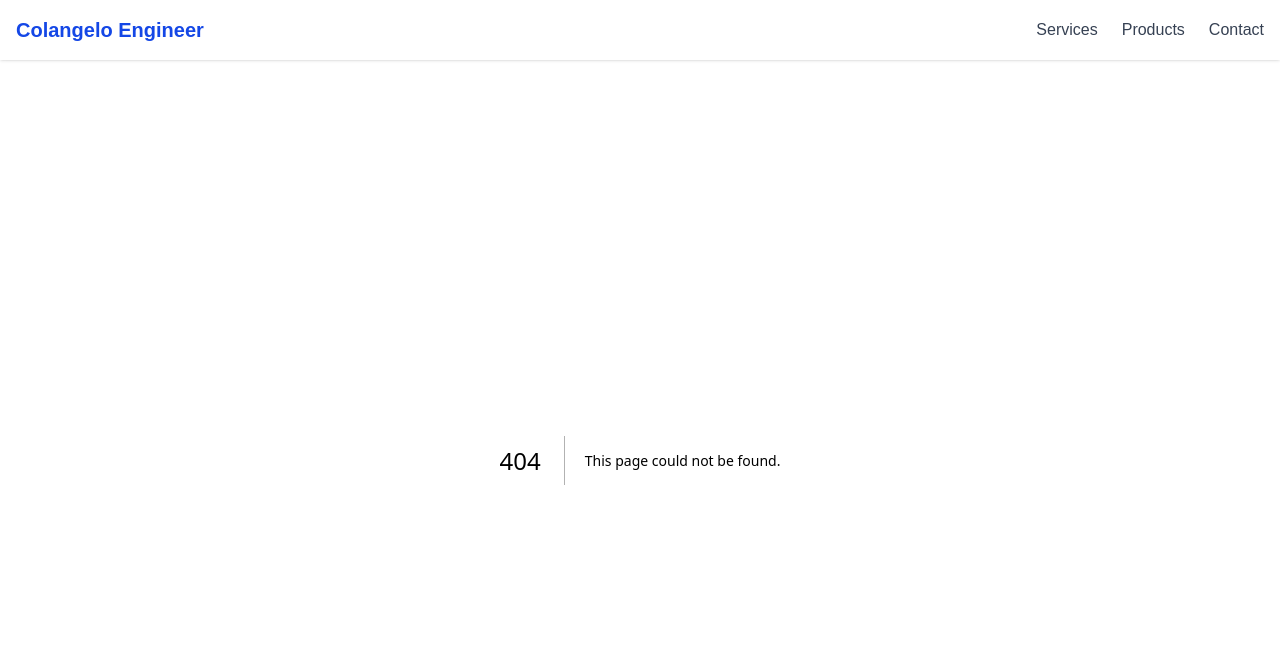
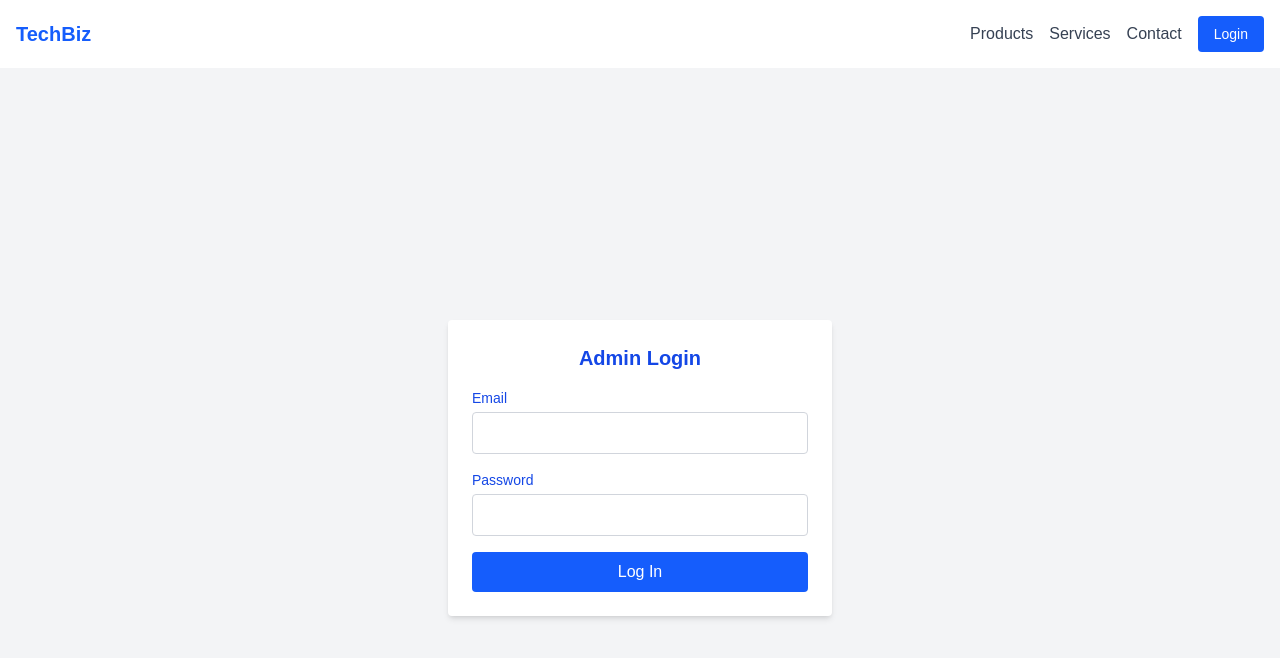
Before and after one commit to Bzenker29/WebDesignProject, a Next.js app in the folder techbiz-site/: page /login in a window 1280 px wide. Before the commit this address had no page. Shown: the top 658 px of the page. Built offline with nearby package versions, Linux system fonts and the light colour scheme; no server answers.

Commit message:
creating admin security and admin product creation form

```diff
--- /dev/null
+++ b/techbiz-site/src/app/admin/page.tsx
@@ -0,0 +1,55 @@
+"use client";
+
+import { useEffect, useState } from "react";
+import { onAuthStateChanged } from "firebase/auth";
+import { auth } from "@/lib/firebase";
+import { useRouter } from "next/navigation";
+import { isAdmin } from "@/lib/checkAdmin";
+import AddProductForm from "@/components/AddProductForm";
+
+
+export default function AdminPage() {
+  const [user, setUser] = useState<any>(null);
+  const [isAuthorized, setIsAuthorized] = useState(false);
+  const router = useRouter();
+
+  useEffect(() => {
+    const unsubscribe = onAuthStateChanged(auth, async (currentUser) => {
+      if (!currentUser) {
+        router.push("/login");
+      } else {
+        setUser(currentUser);
+        const admin = await isAdmin(currentUser.uid);
+        if (!admin) {
+          router.push("/unauthorized"); // create this page to show "Access Denied"
+        } else {
+          setIsAuthorized(true);
+        }
+      }
+    });
+    return () => unsubscribe();
+  }, []);
+
+  if (!isAuthorized) {
+    return (
+      <main className="min-h-screen flex items-center justify-center bg-gray-100">
+        <p>Checking access...</p>
+      </main>
+    );
+  }
+
+  return (
+    <main className="min-h-screen bg-gray-50 px-4 py-16">
+      <div className="max-w-3xl mx-auto space-y-8">
+        <div>
+          <h1 className="text-2xl font-bold mb-2 text-blue-700">Admin Panel</h1>
+          <p className="mb-4 text-gray-600">Welcome, {user.email}</p>
+        </div>
+
+        {/* ✅ Add Product Form here */}
+        <AddProductForm />
+      </div>
+    </main>
+  );
+
+}
--- /dev/null
+++ b/techbiz-site/src/app/login/page.tsx
@@ -0,0 +1,55 @@
+"use client";
+
+import { useState } from "react";
+import { signInWithEmailAndPassword } from "firebase/auth";
+import { auth } from "@/lib/firebase";
+import { useRouter } from "next/navigation";
+
+export default function LoginPage() {
+  const [email, setEmail] = useState("");
+  const [password, setPassword] = useState("");
+  const [error, setError] = useState("");
+  const router = useRouter();
+
+  async function handleLogin(e: React.FormEvent) {
+    e.preventDefault();
+    try {
+      await signInWithEmailAndPassword(auth, email, password);
+      router.push("/admin");
+    } catch (err) {
+      setError("Invalid email or password");
+    }
+  }
+
+  return (
+    <main className="min-h-screen flex items-center justify-center bg-gray-100 px-4">
+      <form onSubmit={handleLogin} className="bg-white shadow-md p-6 rounded w-full max-w-sm space-y-4">
+        <h1 className="text-xl font-semibold text-center text-blue-700">Admin Login</h1>
+        {error && <p className="text-red-500 text-sm">{error}</p>}
+        <div>
+          <label className="block text-sm mb-1 text-blue-700">Email</label>
+          <input
+            type="email"
+            className="w-full border border-gray-300 p-2 rounded text-blue-700"
+            value={email}
+            onChange={(e) => setEmail(e.target.value)}
+            required
+          />
+        </div>
+        <div>
+          <label className="block text-sm mb-1 text-blue-700">Password</label>
+          <input
+            type="password"
+            className="w-full border border-gray-300 p-2 rounded text-blue-700"
+            value={password}
+            onChange={(e) => setPassword(e.target.value)}
+            required
+          />
+        </div>
+        <button type="submit" className="w-full bg-blue-600 text-white py-2 rounded hover:bg-blue-700">
+          Log In
+        </button>
+      </form>
+    </main>
+  );
+}
--- /dev/null
+++ b/techbiz-site/src/components/AddProductForm.tsx
@@ -0,0 +1,69 @@
+"use client";
+
+import { useState } from "react";
+import { addProduct } from "@/lib/addProduct";
+
+export default function AddProductForm() {
+  const [form, setForm] = useState({ name: "", description: "", image: "" });
+  const [status, setStatus] = useState("");
+
+  async function handleSubmit(e: React.FormEvent) {
+    e.preventDefault();
+    try {
+      await addProduct(form);
+      setStatus("✅ Product added!");
+      setForm({ name: "", description: "", image: "" });
+    } catch (err) {
+      console.error(err);
+      setStatus("❌ Failed to add product.");
+    }
+  }
+
+  return (
+    <div className="bg-white shadow rounded-xl p-6 text-blue-700">
+      <h2 className="text-xl font-semibold mb-4">Add New Product</h2>
+
+      <form onSubmit={handleSubmit} className="space-y-4">
+        <div>
+          <label className="block text-sm mb-1">Name</label>
+          <input
+            type="text"
+            className="w-full border border-gray-300 p-2 rounded"
+            value={form.name}
+            onChange={(e) => setForm({ ...form, name: e.target.value })}
+            required
+          />
+        </div>
+
+        <div>
+          <label className="block text-sm mb-1">Description</label>
+          <textarea
+            className="w-full border border-gray-300 p-2 rounded h-24"
+            value={form.description}
+            onChange={(e) => setForm({ ...form, description: e.target.value })}
+            required
+          />
+        </div>
+
+        <div>
+          <label className="block text-sm mb-1">Image URL (optional)</label>
+          <input
+            type="text"
+            className="w-full border border-gray-300 p-2 rounded"
+            value={form.image}
+            onChange={(e) => setForm({ ...form, image: e.target.value })}
+          />
+        </div>
+
+        <button
+          type="submit"
+          className="bg-blue-600 text-white px-4 py-2 rounded hover:bg-blue-700"
+        >
+          Add Product
+        </button>
+      </form>
+
+      {status && <p className="mt-4 text-sm text-green-600">{status}</p>}
+    </div>
+  );
+}
--- a/techbiz-site/src/components/Navbar.tsx
+++ b/techbiz-site/src/components/Navbar.tsx
@@ -1,18 +1,61 @@
-'use client';
+"use client";
 
-import Link from 'next/link';
+import Link from "next/link";
+import { useEffect, useState } from "react";
+import { onAuthStateChanged, signOut } from "firebase/auth";
+import { auth } from "@/lib/firebase";
 
 export default function Navbar() {
+  const [user, setUser] = useState<any>(null);
+
+  useEffect(() => {
+    const unsubscribe = onAuthStateChanged(auth, (currentUser) => {
+      setUser(currentUser);
+    });
+    return () => unsubscribe();
+  }, []);
+
+  const handleLogout = async () => {
+    await signOut(auth);
+  };
+
   return (
-    <nav className="bg-white shadow sticky top-0 z-50">
+    <nav className="bg-white shadow-md">
       <div className="max-w-7xl mx-auto px-4 py-4 flex justify-between items-center">
-        <Link href="/" className="text-xl font-bold text-blue-700">
-          Colangelo Engineer
+        <Link href="/" className="text-xl font-bold text-blue-600">
+          TechBiz
         </Link>
-        <div className="space-x-6 text-gray-700">
-          <Link href="/services">Services</Link>
-          <Link href="/products">Products</Link>
-          <Link href="/contact">Contact</Link>
+        <div className="flex items-center space-x-4">
+          <Link href="/products" className="text-gray-700 hover:text-blue-600">
+            Products
+          </Link>
+          <Link href="/services" className="text-gray-700 hover:text-blue-600">
+            Services
+          </Link>
+          <Link href="/contact" className="text-gray-700 hover:text-blue-600">
+            Contact
+          </Link>
+
+          {user ? (
+            <>
+              <Link href="/admin" className="text-blue-600 font-semibold">
+                Admin
+              </Link>
+              <button
+                onClick={handleLogout}
+                className="text-red-500 hover:underline text-sm"
+              >
+                Logout
+              </button>
+            </>
+          ) : (
+            <Link
+              href="/login"
+              className="bg-blue-600 text-white px-4 py-2 rounded hover:bg-blue-700 text-sm"
+            >
+              Login
+            </Link>
+          )}
         </div>
       </div>
     </nav>
--- /dev/null
+++ b/techbiz-site/src/lib/addProduct.ts
@@ -0,0 +1,19 @@
+import { addDoc, collection, serverTimestamp } from "firebase/firestore";
+import { db } from "./firebase";
+
+export async function addProduct({
+  name,
+  description,
+  image,
+}: {
+  name: string;
+  description: string;
+  image?: string;
+}) {
+  await addDoc(collection(db, "products"), {
+    name,
+    description,
+    image: image || "",
+    createdAt: serverTimestamp(),
+  });
+}
--- /dev/null
+++ b/techbiz-site/src/lib/checkAdmin.ts
@@ -0,0 +1,8 @@
+import { doc, getDoc } from "firebase/firestore";
+import { db } from "./firebase";
+
+export async function isAdmin(uid: string): Promise<boolean> {
+  const docRef = doc(db, "admins", uid);
+  const docSnap = await getDoc(docRef);
+  return docSnap.exists(); // or check role field if you add one
+}
--- a/techbiz-site/src/lib/firebase.ts
+++ b/techbiz-site/src/lib/firebase.ts
@@ -1,5 +1,6 @@
 import { initializeApp, getApps } from "firebase/app";
 import { getFirestore } from "firebase/firestore";
+import { getAuth } from "firebase/auth";
 
 const config = {
   apiKey: process.env.NEXT_PUBLIC_FIREBASE_API_KEY,
@@ -13,3 +14,4 @@ const config = {
 // Avoid re‑initialising on hot‑reload
 const app = getApps().length ? getApps()[0] : initializeApp(config);
 export const db = getFirestore(app);
+export const auth = getAuth(app);
```
